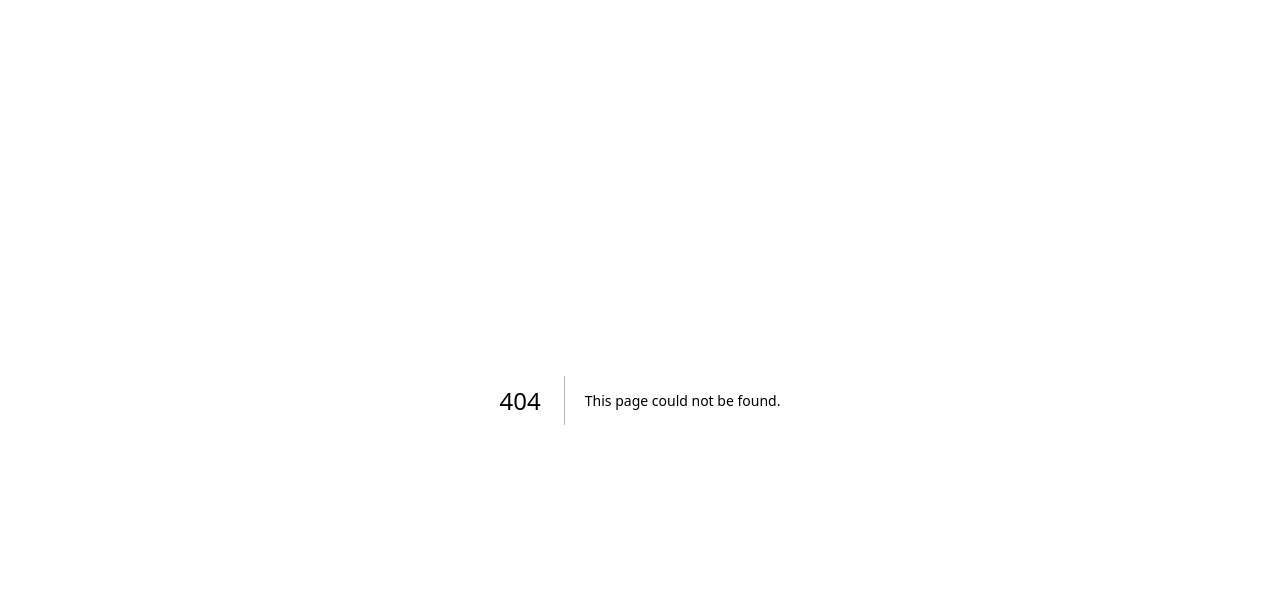
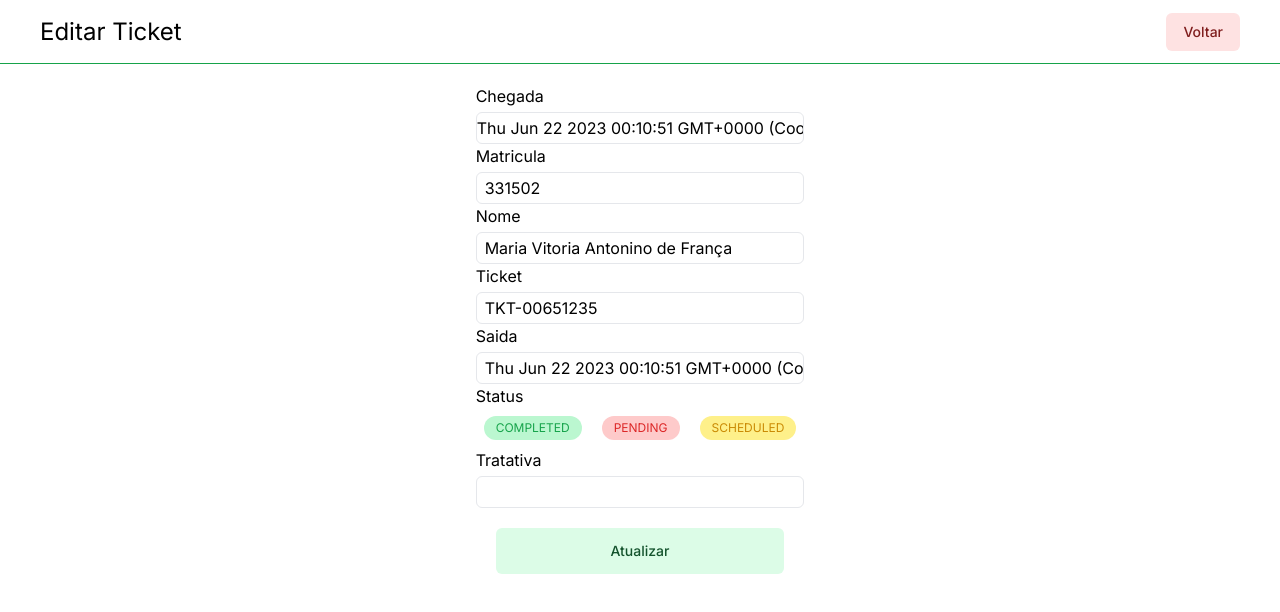
Before and after one commit to mateusfranca97/coworking-next.js, a Next.js app: page /home/ticket/1 in a window 1280 px wide. Before the commit this address had no page. Shown: the top 612 px of the page. Built offline with nearby package versions, Linux system fonts and the light colour scheme.

Commit message:
feat: redirecionamento dinamico dos tickets

```diff
--- a/src/app/components/list/List.tsx
+++ b/src/app/components/list/List.tsx
@@ -1,6 +1,6 @@
 import { Ticket } from '@/app/models/Ticket'
 import StatusTicket from '../StatusTicket/StatusTicket'
-import { useRouter, useSearchParams } from 'next/navigation'
+import { useRouter } from 'next/navigation'
 
 type ListProps = {
   listTicket: Ticket[]
@@ -10,12 +10,11 @@ type ListProps = {
 function List({ listTicket, onDeleteTicket  }: ListProps) {
 
   const router = useRouter()
-  const searchParams = useSearchParams()
-  const search = searchParams.get('search')
 
   const onEditTicket = (ticket: number) => (
-    router.push('/home/edit')
-    )
+    router.push(`/home/ticket/${ticket}`)
+  )
+
 
   return (
     <div className="w-[83vw]">
@@ -28,6 +27,7 @@ function List({ listTicket, onDeleteTicket  }: ListProps) {
                   <th className="py-3 px-6 text-center">Chegada</th>
                   <th className="py-3 px-6 text-center">Matricula</th>
                   <th className="py-3 px-6 text-center">Nome</th>
+                  <th className="py-3 px-6 text-center">Operação</th>
                   <th className="py-3 px-6 text-center">Ticket</th>
                   <th className="py-3 px-6 text-center">Saida</th>
                   <th className="py-3 px-6 text-center">Status</th>
@@ -50,6 +50,9 @@ function List({ listTicket, onDeleteTicket  }: ListProps) {
                     </td>
                     <td className="py-3 px-6 text-center">
                       <p className="text-xs">{ticket.nome}</p>
+                    </td>
+                    <td className="py-3 px-6 text-center">
+                      <p className="text-xs">{ticket.operacao}</p>
                     </td>
                     <td className="py-3 px-6 text-center">
                       <span className="text-xs">{ticket.ticket}</span>
--- a/src/app/components/modal/modal.tsx
+++ b/src/app/components/modal/modal.tsx
@@ -22,6 +22,7 @@ function Modal(props: ModalProps) {
       chegada: new Date(),
       matricula: data.matricula?.toLocaleUpperCase(),
       nome: data.nome?.toLocaleUpperCase(),
+      operacao: data.operacao?.toLocaleUpperCase(),
       ticket: data.ticket?.toLocaleUpperCase(),
       status: StatusOrder.PENDING,
       saida: new Date(),
@@ -37,6 +38,7 @@ function Modal(props: ModalProps) {
       .nonempty('A matricula é obrigatória')
       .min(6, 'Quantidade de caracteres inferior a 6.'),
     nome: z.string().nonempty('Nome é obrigatório'),
+    operacao: z.string().nonempty('Operação é obrigatório'),
     ticket: z.string().min(12, 'Número do chamado inferior ao padrão.'),
   })
 
@@ -86,7 +88,7 @@ function Modal(props: ModalProps) {
                   </Dialog.Title>
                   <form action="" onSubmit={handleSubmit(createTicket)}>
                     <div className="flex flex-col mt-2">
-                      <label htmlFor="matricula">Matricula</label>
+                      <label htmlFor="matricula" className='font-semibold'>Matricula</label>
                       <input
                         className="border"
                         {...register('matricula')}
@@ -96,9 +98,9 @@ function Modal(props: ModalProps) {
                         maxLength={6}
                       />
                       {errors.matricula && (
-                        <span>{errors.matricula.message}</span>
+                        <span className='text-red-300'>{errors.matricula.message}</span>
                       )}
-                      <label htmlFor="matricula">Nome</label>
+                      <label htmlFor="Nome"  className='font-semibold'>Nome</label>
                       <input
                         className="border"
                         {...register('nome')}
@@ -106,8 +108,21 @@ function Modal(props: ModalProps) {
                         id="nome"
                         autoComplete="off"
                       />
-                      {errors.nome && <span>{errors.nome.message}</span>}
-                      <label htmlFor="matricula">Ticket</label>
+                      {errors.nome && (
+                        <span className='text-red-300'>{errors.nome.message}</span>
+                      )}
+                      <label htmlFor="operacao"  className='font-semibold'>Operação</label>
+                      <input
+                        className="border"
+                        {...register('operacao')}
+                        type="text"
+                        id="operacao"
+                        autoComplete="off"
+                      />
+                      {errors.operacao && (
+                        <span className='text-red-300'>{errors.operacao.message}</span>
+                      )}
+                      <label htmlFor="matricula"  className='font-semibold'>Ticket</label>
                       <input
                         className="border"
                         {...register('ticket')}
@@ -116,7 +131,7 @@ function Modal(props: ModalProps) {
                         autoComplete="off"
                         maxLength={12}
                       />
-                      {errors.ticket && <span>{errors.ticket.message}</span>}
+                      {errors.ticket && <span className='text-red-300'>{errors.ticket.message}</span>}
                     </div>
 
                     <div className="flex space-x-14 mt-4 justify-center">
--- a/src/app/home/page.tsx
+++ b/src/app/home/page.tsx
@@ -14,6 +14,7 @@ export let initialListTicket: Ticket[] = [
     chegada: new Date(),
     matricula: '331276',
     nome: 'Mateus Gomes de França',
+    operacao: 'ALELO',
     ticket: 'TKT-00651234',
     saida: new Date(),
     status: StatusOrder.COMPLETED,
@@ -22,6 +23,7 @@ export let initialListTicket: Ticket[] = [
     chegada: new Date(),
     matricula: '331502',
     nome: 'Maria Vitoria Antonino de França',
+    operacao: 'BRADESCO',
     ticket: 'TKT-00651235',
     saida: new Date(),
     status: StatusOrder.PENDING,
@@ -30,6 +32,7 @@ export let initialListTicket: Ticket[] = [
     chegada: new Date(),
     matricula: '331853',
     nome: 'Joao Victor Gomes de França',
+    operacao: 'NET',
     ticket: 'TKT-00651236',
     saida: new Date(),
     status: StatusOrder.SCHEDULED,
--- a/src/app/home/edit/page.tsx
+++ b/src/app/home/ticket/[id]/page.tsx
@@ -6,18 +6,12 @@ import { useForm } from "react-hook-form"
 import StatusTicket from "@/app/components/StatusTicket/StatusTicket"
 import { StatusOrder } from "@/app/enum/statusOrder"
 import { useRouter } from "next/navigation"
-import { initialListTicket } from "../page"
 import { useState } from "react"
+import { initialListTicket } from "../../page"
 import { Ticket } from "@/app/models/Ticket"
 
-function EditTicket(){
+function EditTicket({params}: {params:{ id:number }}){
     const router = useRouter()
-
-    const [listTicket, setListTicket] = useState<Ticket[]>(initialListTicket)
-
-    const onUpdateTicket = (index: number) => {
-        {console.log(index)}
-    }
 
     const createTicketFormSchema = z.object({
         chegada: z.date(),
@@ -39,8 +33,11 @@ function EditTicket(){
         resolver: zodResolver(createTicketFormSchema),
       })
 
+    const [listTicket, setListTicket] = useState(initialListTicket)
+
     return(
-
+      <>
+      {params.id && (
         <div>
             <header className="h-16 w-screen flex items-center justify-between px-10 border-b-[1px] border-b-green-600">
                 <h1 className="text-2xl">Editar Ticket</h1>
@@ -55,6 +52,7 @@ function EditTicket(){
                         id="matricula"
                         type="text"
                         autoComplete="off"
+                        value={listTicket[params.id].chegada}
                       />
                     <label htmlFor="chegada">Matricula</label>
                     <input
@@ -64,7 +62,7 @@ function EditTicket(){
                         type="text"
                         autoComplete="off"
                         maxLength={6}
-                        value={listTicket[0].matricula}
+                        value={listTicket[params.id].matricula}
                       />
                     <label htmlFor="chegada">Nome</label>
                     <input
@@ -74,7 +72,7 @@ function EditTicket(){
                         type="text"
                         autoComplete="off"
                         maxLength={6}
-                        value={listTicket[0].nome}
+                        value={listTicket[params.id].nome}
                       />
                     <label htmlFor="chegada">Ticket</label>
                     <input
@@ -84,7 +82,7 @@ function EditTicket(){
                         type="text"
                         autoComplete="off"
                         maxLength={6}
-                        value={listTicket[0].ticket}
+                        value={listTicket[params.id].ticket}
                       />
                     <label htmlFor="chegada">Saida</label>
                     <input
@@ -94,6 +92,7 @@ function EditTicket(){
                         type="text"
                         autoComplete="off"
                         maxLength={6}
+                        value={listTicket[params.id].saida}
                       />
                     <label htmlFor="chegada">Status</label>
                     <div className="flex m-2 space-x-5">
@@ -113,7 +112,6 @@ function EditTicket(){
                         <button
                             type="button"
                             className="flex w-full justify-center rounded-md border border-transparent bg-green-100 px-4 py-3 text-sm font-medium text-green-900 hover:bg-green-200 focus:outline-none focus-visible:ring-2 focus-visible:ring-green-500 focus-visible:ring-offset-2"
-                            onClick={() => console.log(listTicket[0])}
                         >
                             Atualizar
                         </button>
@@ -121,6 +119,8 @@ function EditTicket(){
                 </form>
             </main>
         </div>
+         )}
+      </>
     )
 }
 
--- a/src/app/models/Ticket.ts
+++ b/src/app/models/Ticket.ts
@@ -4,6 +4,7 @@ export interface Ticket {
   chegada?: Date
   matricula?: string
   nome?: string
+  operacao?: string
   ticket?: string
   status?: StatusOrder
   saida?: Date
```
